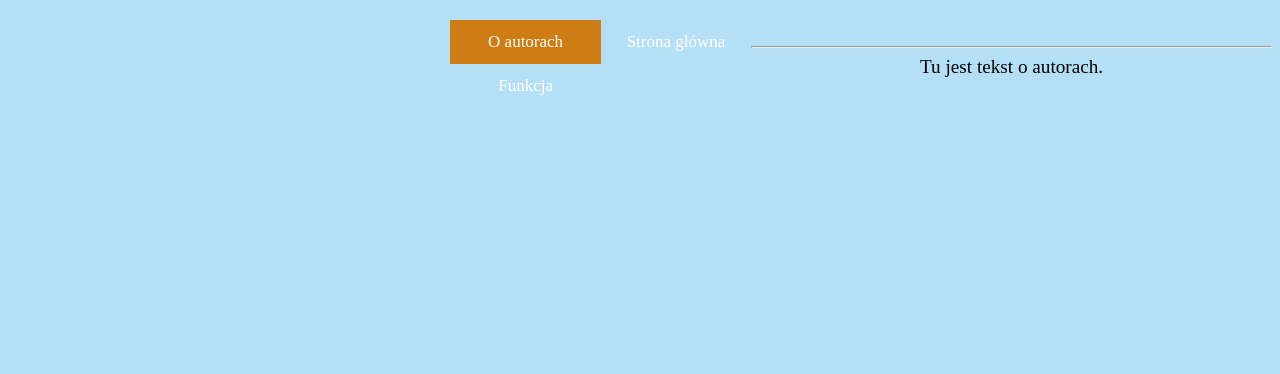
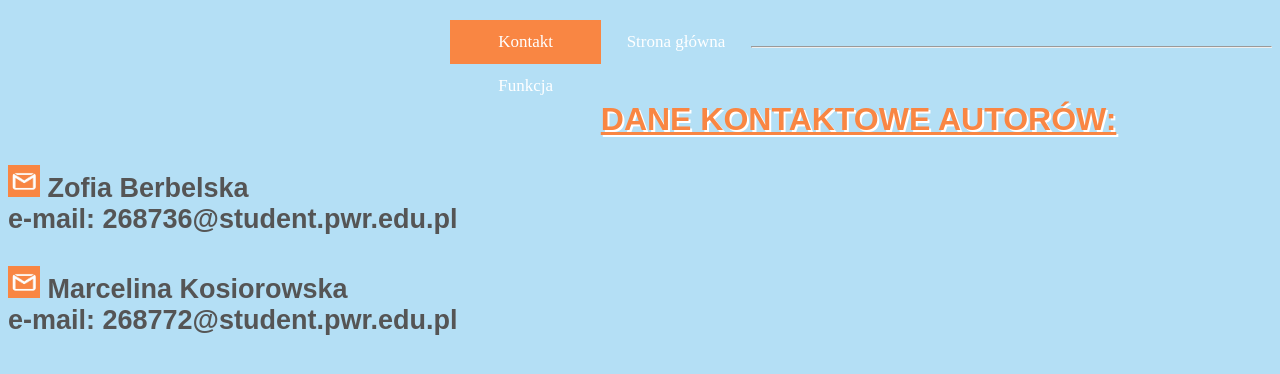
Before and after one commit to mkosiorowska1/website, a Flask app: page /autorzy in a window 1280 px wide. Shown: the top 374 px of the page. Run offline with Flask 2, Linux system fonts and the light colour scheme.

Commit message:
Add files via upload

```diff
--- a/ti-268772/static/css/main.css
+++ b/ti-268772/static/css/main.css
@@ -8,23 +8,41 @@ body {
 p{
     color:#000000;
     font-family: "Corbel";
-    font-size: 1.2em;
-    display: inline;
-    margin: 20px;
+    font-size: 22px;
+    font-style: italic;
+    margin: 30px 100px 100px 50px;
 }
 
 h1 {
     font-family: Arial;
     text-align:center;
     color: rgb(255, 255, 255);
-    text-shadow: 2px 2px #e6813e;
+    text-shadow: 2px 2px #f98643;
     text-transform: uppercase;
+    font-size: 32px;
+}
+
+h2 {
+  font-family: 'Arial', bold;
+  text-align: left;
+  color:#f98643;
+  text-transform: uppercase;
+  text-shadow: 2px 2px #ffffff;
+  text-decoration: underline;
+  font-size: 32px;
+}
+
+h3{
+  color:#555;
+  text-align: left;
+  font-family: "Arial";
+  font-size: 27px;
 }
 
 img {
     margin: 60 px 0 30px 0;
-    width: 300px;
 }
+
 
 input {
     width: 400px;
@@ -40,7 +58,7 @@ input {
 a {
     font-family: "Corbel";
     font-size: 20px;
-    color: #e6813e;
+    color: #f98643;
   }
 
 /* Style the navigation menu */
@@ -69,5 +87,5 @@ a {
 
   /* Style the current/active link */
   .navbar a.active {
-    background-color: #cd7d14;
+    background-color: #f98643;
   }
--- a/ti-268772/templates/autorzy.html
+++ b/ti-268772/templates/autorzy.html
@@ -7,12 +7,21 @@
     </head>
     <body>
         <div class="navbar">
-            <a class="active" href="#">O autorach</a>
+            <a class="active" href="#">Kontakt</a>
             <a href="glowna">Strona główna</a>
             <a href="funkcja">Funkcja</a>
           </div>
-        <br>
+          <br>
     <hr>
-    <p> Tu jest tekst o autorach. </p>
+    <br>
+    <h2> Dane kontaktowe autorów: </h2>
+    <h3>
+    <img src="{{ url_for('static', filename='images/post_icon.jpg')}}" width="32" height="32">
+    Zofia Berbelska<br>
+    e-mail: 268736@student.pwr.edu.pl<br><br>
+    <img src="{{ url_for('static', filename='images/post_icon.jpg')}}" width="32" height="32">
+    Marcelina Kosiorowska<br>
+    e-mail: 268772@student.pwr.edu.pl
+    </h3>
     </body>
 </html>
--- a/ti-268772/templates/funkcja.html
+++ b/ti-268772/templates/funkcja.html
@@ -9,7 +9,7 @@
         <div class="navbar">
             <a class="active" href="#">Funkcja</a>
             <a href="glowna">Strona główna</a>
-            <a href="autorzy">O autorach</a>
+            <a href="autorzy">Kontakt</a>
           </div>
         <br>
     <hr>
```
Also changed, not shown: ti-268772/templates/index.html (+10 -6 lines), ti-268772/static/images/post_icon.jpg (added).
